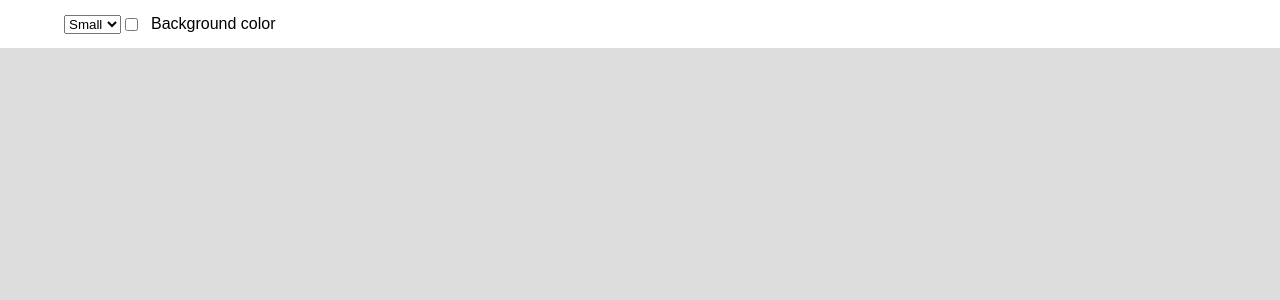
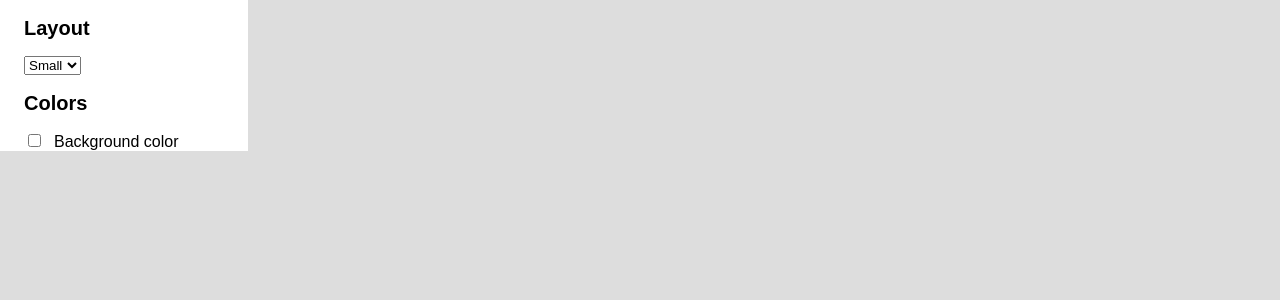
Before and after one commit to sagix/photogram-react, a React (Create React App) app: page /project/1 in a window 1280 px wide. Shown: the top 300 px of the page. Built offline with nearby package versions, Linux system fonts and the light colour scheme.

Commit message:
Add color picker for places

```diff
--- a/package.json
+++ b/package.json
@@ -6,6 +6,7 @@
     "npm-run-all": "^4.1.2",
     "papaparse": "4.4.0",
     "react": "^16.3.0",
+    "react-color": "^2.17.0",
     "react-dom": "^16.3.0",
     "react-dropzone": "^4.2.3",
     "react-router-dom": "^4.2.2",
--- a/src/Data/index.js
+++ b/src/Data/index.js
@@ -58,6 +58,16 @@ class Repository{
                 if(data.place && project.colors[data.place] === undefined){
                     project.colors[data.place] = this.colors[Object.keys(project.colors).length]
                 }
+
+                this.save(id, project)
+        })
+    }
+
+    updateColor(id, colors){
+        return this.get(id).then((project) => {
+                Object.keys(colors).forEach((key) => {
+                    project.colors[key] = colors[key]
+                })
 
                 this.save(id, project)
         })
--- /dev/null
+++ b/src/Project/Colors.js
@@ -0,0 +1,76 @@
+import React, { Component } from 'react';
+import { SketchPicker } from 'react-color';
+
+class ColorWrapper extends Component{
+    state = {
+        color: this.props.color,
+        pickerVisible: false,
+  }
+
+  handleColorChange = (color, event) => {
+      this.setState({color: color.hex})
+      this.props.onChangeComplete(color, event)
+  }
+
+  render() {
+    const onTogglePicker = () => this.setState({ pickerVisible: !this.state.pickerVisible })
+
+    return (
+      <div>
+        <button onClick={ onTogglePicker }
+         style={{
+            color: "transparent",
+            backgroundColor:this.state.color,
+         }}>>
+          {this.state.color}
+        </button>
+
+        { this.state.pickerVisible && (
+          <div style={{
+              position: 'absolute',
+              right:0,
+           }}>
+            <SketchPicker
+              color={this.state.color}
+              onChangeComplete={ this.handleColorChange }
+            />
+          </div>
+        ) }
+      </div>
+    )
+  }
+}
+
+
+class Colors extends Component{
+
+    handleChangeComplete
+
+    render(){
+
+        if(this.props.colors){
+            return (
+                <table className="colors">
+                    {
+                        Object.keys(this.props.colors).map((key) => {
+                            return(
+                                <tr><td>{key}</td><td>
+                                <ColorWrapper
+                                    color={ this.props.colors[key] }
+                                    onChangeComplete={ (color, event) => {
+                                        this.props.onColorChange({[key]: color.hex})
+                                     }}
+                                  />
+                                </td></tr>
+                            )
+                        })
+                    }
+                </table>
+            )
+        }else{
+            return null
+        }
+    }
+}
+
+export default Colors;
--- a/src/Project/Configuration.css
+++ b/src/Project/Configuration.css
@@ -1,10 +1,8 @@
 .configuration{
     background: #FFF;
-    min-height: 4.8rem;
     text-align: left;
-    padding: 0 4.8rem;
-    display: flex;
-  align-items: center;
+    padding: 0 2.4rem;
+    min-width: 20rem;
 }
 
 @media print {
@@ -14,7 +12,11 @@
 }
 
 .configuration h1{
-    display: inline;
     font-size: 2.4rem;
     margin-right: 1.6rem
 }
+
+.configuration h2{
+    font-size: 2.0rem;
+    margin-right: 1.6rem
+}
--- a/src/Project/Configuration.js
+++ b/src/Project/Configuration.js
@@ -1,18 +1,28 @@
 import React, { Component } from 'react';
 import './Configuration.css'
+import Colors from './Colors'
+
 class Configuration extends Component{
 
     render(){
             return (
                 <div className="configuration">
                     <h1>{this.props.title}</h1>
+                    <section>
+                        <h2>Layout</h2>
                         <select onChange={(event) => this.props.onChange( event.target.value)}>
                             <option value="small">Small</option>
                             <option value="large">Large</option>
                         </select>
+                    </section>
+
+                    <section>
+                        <h2>Colors</h2>
                         <input id="color-distribution" type="checkBox"
                         onChange={(event) => this.props.onColorDistributionChange( event.target.checked)}/>
                         <label htmlFor="color-distribution">Background color</label>
+                        <Colors colors={this.props.colors} onColorChange={ this.props.onColorChange }/>
+                    </section>
                 </div>
             )
         }
--- a/src/Project/Form.js
+++ b/src/Project/Form.js
@@ -29,7 +29,6 @@ class Form extends Component{
 
     close = (event) => {
         this.setState({data: undefined}, () => console.log(this.state))
-        console.log(this.state);
         this.props.onCancel()
     }
 
--- /dev/null
+++ b/src/Project/index.css
@@ -0,0 +1,7 @@
+.layout-parent {
+    display: flex;
+}
+
+.layout-left {
+    flex-grow: 1;
+}
--- a/src/Project/index.js
+++ b/src/Project/index.js
@@ -4,6 +4,7 @@ import Configuration from './Configuration'
 import Tiles from './Tiles'
 import Form from './Form'
 import '../styles.css'
+import './index.css'
 
 class Project extends Component{
     constructor(props){
@@ -35,17 +36,23 @@ class Project extends Component{
                     onCancel={() => this.setState(Object.assign(this.state, {data: undefined}))}
                     onSave={data => this.repository.update(this.props.match.params.id, data).then(() => this.loadData())}
                 />
-                <Configuration
-                    title={this.state.project.name}
-                    onChange={type => this.setState(Object.assign(this.state, {template: type}))}
-                    onColorDistributionChange={full => this.setState(Object.assign(this.state, {color_distribution: full}))}
-                />
+                <div className="layout-parent">
                     <Tiles
+                        className="layout-left"
                         colorDistribution={this.state.color_distribution}
                         colors={this.state.project.colors}
                         value={this.state.project.data}
                         type={this.state.template}
                         onTile={data => this.setState(Object.assign(this.state, {data: data}))}/>
+
+                    <Configuration
+                        title={this.state.project.name}
+                        colors={this.state.project.colors}
+                        onChange={type => this.setState(Object.assign(this.state, {template: type}))}
+                        onColorChange={color => this.repository.updateColor(this.props.match.params.id, color).then(() => this.loadData())}
+                        onColorDistributionChange={full => this.setState(Object.assign(this.state, {color_distribution: full}))}
+                    />
+                </div>
             </div>
         )
     }
--- a/src/Templates/Large/index.js
+++ b/src/Templates/Large/index.js
@@ -9,7 +9,6 @@ import './index.css';
 class LargeImage extends Component{
 
     handleClick = () => {
-        console.log("onClick")
         this.props.onTile(this.props.file)
     }
 
--- a/src/Templates/Small/index.js
+++ b/src/Templates/Small/index.js
@@ -9,13 +9,11 @@ import './index.css';
 class SmallImage extends Component{
 
     handleClick = () => {
-        console.log("onClick")
         this.props.onTile(this.props.file)
     }
 
     render(){
         const {sequence, action, periode, fx, url, color, colorDistribution} = this.props.file
-console.log(sequence + " : " + fx);
         return (
             <Container className="tpl-small" color={color} colorDistribution={colorDistribution} onClick={this.handleClick}>
                 <Image url={url}/>
```
Also changed, not shown: 1 other file (tests, documents, lock files or other folders). Lines whose indentation alone changed are shown as unchanged.
